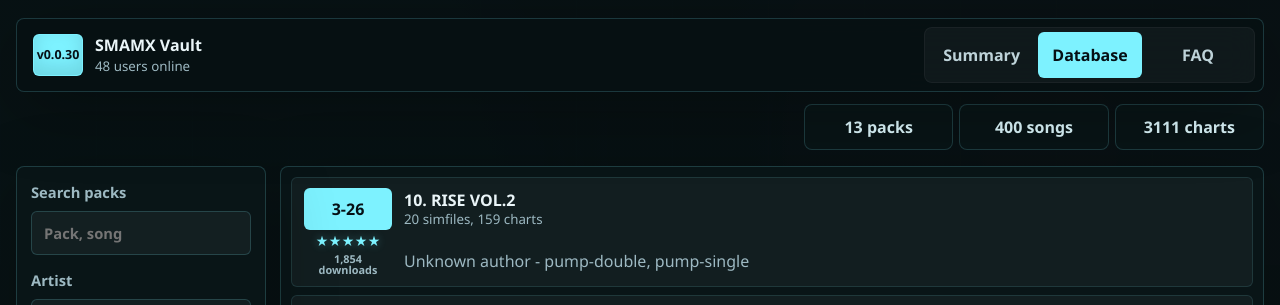
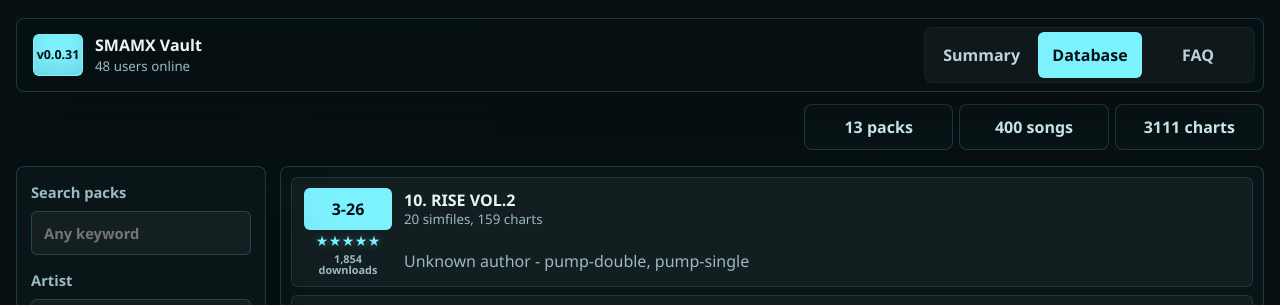
Before and after one commit to r3dthr33/sma-ziphub, a React (Vite) app: page / in a window 1280 px wide. Both pictures are taken after a click on the button "Database". Shown: the top 305 px of the page. Built offline with nearby package versions, Linux system fonts and the light colour scheme.

Commit message:
Update keyword search placeholder

```diff
--- a/src/App.tsx
+++ b/src/App.tsx
@@ -80,7 +80,7 @@ function App() {
       <header className="topbar">
         <button className="brand-lockup" onClick={() => setActiveSection("summary")} type="button">
           <span className="brand-mark">
-            <strong>v0.0.30</strong>
+            <strong>v0.0.31</strong>
           </span>
           <span>
             <strong>SMAMX Vault</strong>
@@ -311,7 +311,7 @@ function Database({
           Search packs
           <input
             onChange={(event) => setQuery(event.target.value)}
-            placeholder="Pack, song"
+            placeholder="Any keyword"
             type="search"
             value={query}
           />
```
Also changed, not shown: 3 other files (tests, documents, lock files or other folders).
